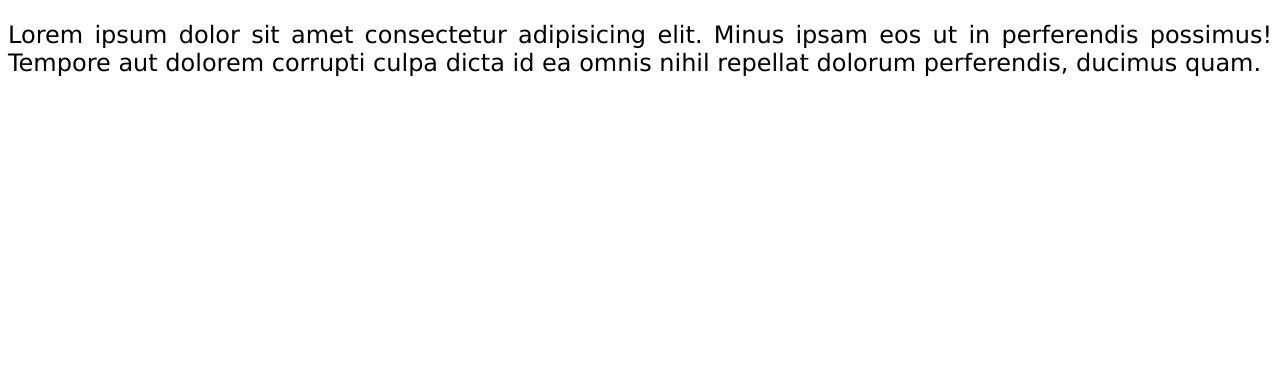
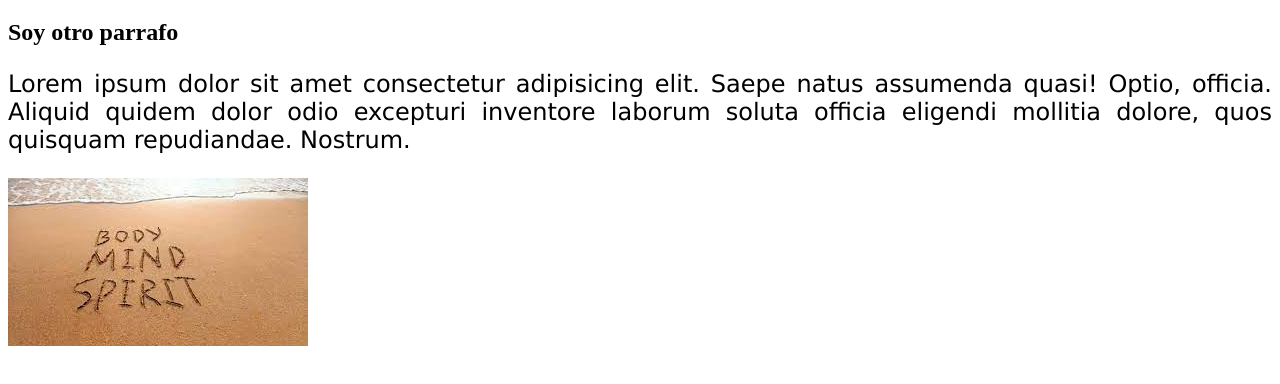
Before and after one commit to gabrielgamedina/repocodoacodo, a plain HTML site: page index.html in a window 1280 px wide. Shown: the part 62-446 px from the top of the page. Drawn offline with Linux system fonts and the light colour scheme; files that its build step writes are made by us from their sources.

Commit message:
Más cambios: imagen y actualización de html

```diff
--- a/index.html
+++ b/index.html
@@ -4,11 +4,13 @@
     <meta charset="UTF-8">
     <meta http-equiv="X-UA-Compatible" content="IE=edge">
     <meta name="viewport" content="width=device-width, initial-scale=1.0">
-    <link rel="stylesheet" href="estilos.css">
+    <link rel="stylesheet" href="css/estilos.css">
     <title>Clase de Gitt</title>
 </head>
 <body>
     <h1>Aprendiendo GitHub</h1>
-    <p>Lorem ipsum dolor sit amet consectetur adipisicing elit. Minus ipsam eos ut in perferendis possimus! Tempore aut dolorem corrupti culpa dicta id ea omnis nihil repellat dolorum perferendis, ducimus quam.</p>
+    <h2>Soy otro parrafo</h2>
+    <p>Lorem ipsum dolor sit amet consectetur adipisicing elit. Saepe natus assumenda quasi! Optio, officia. Aliquid quidem dolor odio excepturi inventore laborum soluta officia eligendi mollitia dolore, quos quisquam repudiandae. Nostrum.</p>
+    <img src="imgs/foto body mind spirit.jpg" alt="">
 </body>
 </html>
```
Also changed, not shown: imgs/foto body mind spirit.jpg (added).
